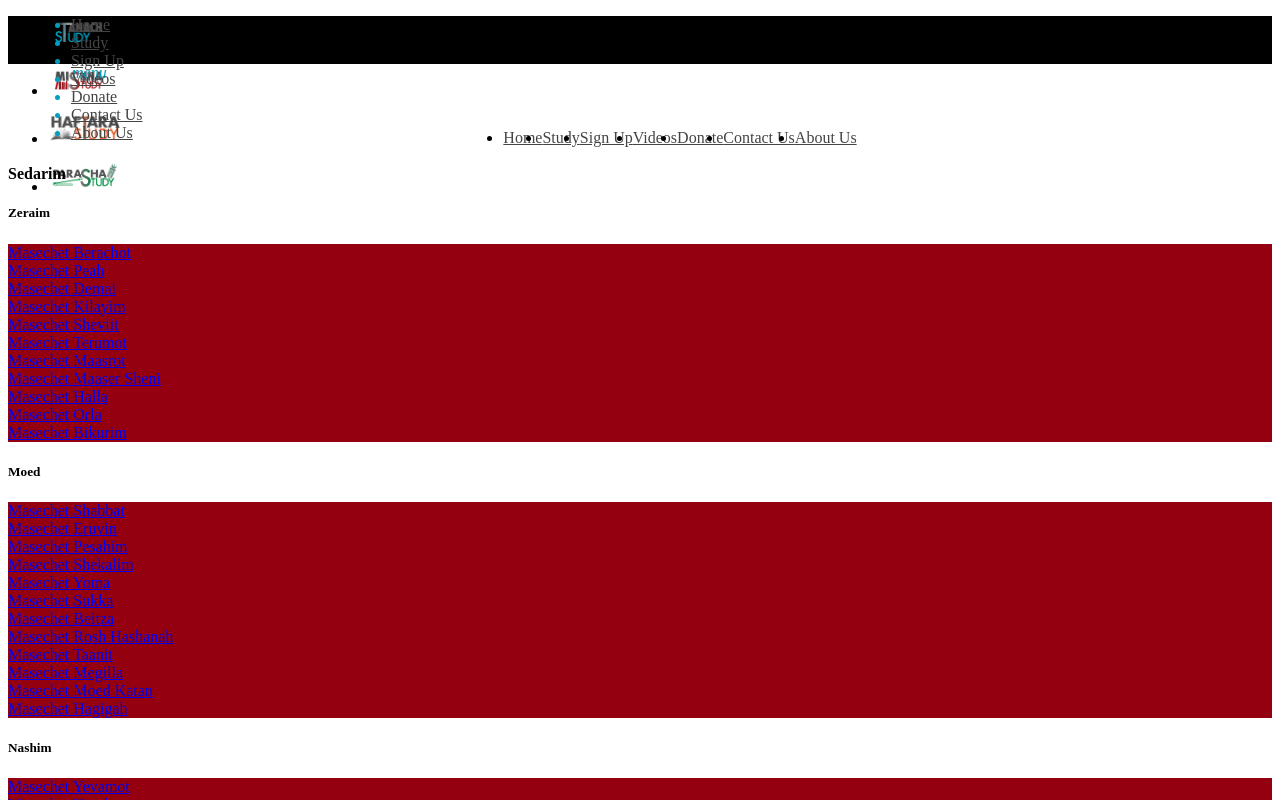
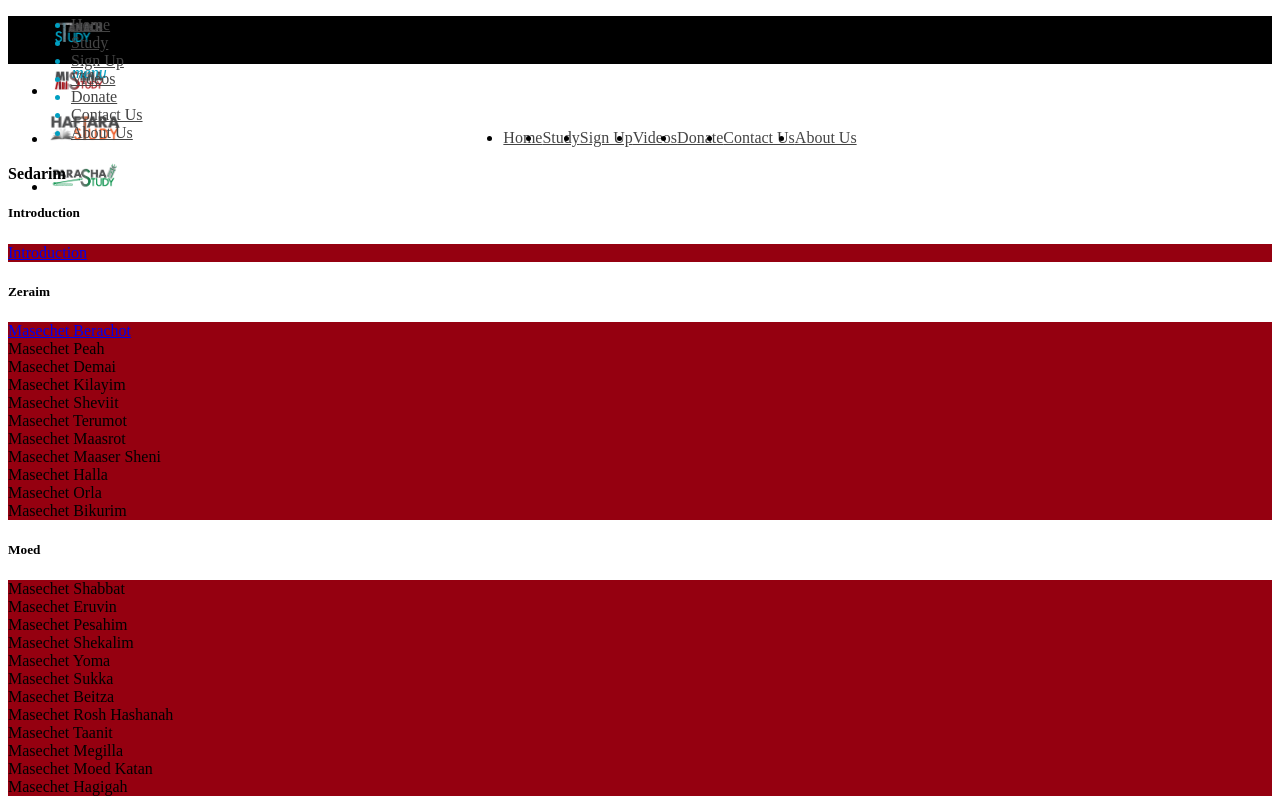
Before and after one commit to tanach-study/Tanach-Study, a React app: page /mishna-study/parts in a window 1280 px wide. Shown: the top 800 px of the page. Built offline with nearby package versions, Linux system fonts and the light colour scheme; the HTML template or start-up script is replaced by a standard one.

Commit message:
Update parts components to display a disabled button for those that are inavtive

```diff
--- a/src/MishnaStudy/Parts/PartLink.jsx
+++ b/src/MishnaStudy/Parts/PartLink.jsx
@@ -12,12 +12,21 @@ function PartLink({ book, i, books }) {
     }
   }
 
+  if (book.active) {
+    return (
+      <Link to={book.url} className={`col s12 m6 l4 ${classAdd}`} key={i}>
+        <div className='card msred btn waves-effect hoverable full-width'>
+          <div className='col-content'>{book.name}</div>
+        </div>
+      </Link>
+    );
+  }
   return (
-    <Link to={book.url} className={`col s12 m6 l4 ${classAdd}`} key={i}>
-      <div className='card msred btn waves-effect hoverable full-width'>
-        <div className='col-content'>Masechet {book.name}</div>
+    <div className={`col s12 m6 l4 ${classAdd}`} key={i}>
+      <div className='card msred btn waves-effect hoverable full-width disabled'>
+        <div className='col-content'>{book.name}</div>
       </div>
-    </Link>
+    </div>
   );
 }
 
--- a/src/MishnaStudy/Parts/Parts.jsx
+++ b/src/MishnaStudy/Parts/Parts.jsx
@@ -9,6 +9,7 @@ function Parts(props) {
     <div className='container'>
       <div className='section center'>
         <h4>Sedarim</h4>
+        <PartList title='Introduction' parts={data.introduction} />
         <PartList title='Zeraim' parts={data.zeraim} />
         <PartList title='Moed' parts={data.moed} />
         <PartList title='Nashim' parts={data.nashim} />
--- a/src/MishnaStudy/Parts/parts.json
+++ b/src/MishnaStudy/Parts/parts.json
@@ -1,266 +1,336 @@
 {
+  "introduction": [
+    {
+      "name": "Introduction",
+      "url": "/mishna-study/masechet/introduction",
+      "active": true
+    }
+  ],
   "zeraim": [
     {
-      "name": "Berachot",
-      "url": "/mishna-study/zeraim/berachot"
+      "name": "Masechet Berachot",
+      "url": "/mishna-study/masechet/zeraim/berachot",
+      "active": true
     },
     {
-      "name": "Peah",
-      "url": "/mishna-study/zeraim/peah"
+      "name": "Masechet Peah",
+      "url": "/mishna-study/masechet/zeraim/peah",
+      "active": false
     },
     {
-      "name": "Demai",
-      "url": "/mishna-study/zeraim/demai"
+      "name": "Masechet Demai",
+      "url": "/mishna-study/masechet/zeraim/demai",
+      "active": false
     },
     {
-      "name": "Kilayim",
-      "url": "/mishna-study/zeraim/kilayim"
+      "name": "Masechet Kilayim",
+      "url": "/mishna-study/masechet/zeraim/kilayim",
+      "active": false
     },
     {
-      "name": "Sheviit",
-      "url": "/mishna-study/zeraim/sheviit"
+      "name": "Masechet Sheviit",
+      "url": "/mishna-study/masechet/zeraim/sheviit",
+      "active": false
     },
     {
-      "name": "Terumot",
-      "url": "/mishna-study/zeraim/terumot"
+      "name": "Masechet Terumot",
+      "url": "/mishna-study/masechet/zeraim/terumot",
+      "active": false
     },
     {
-      "name": "Maasrot",
-      "url": "/mishna-study/zeraim/maasrot"
+      "name": "Masechet Maasrot",
+      "url": "/mishna-study/masechet/zeraim/maasrot",
+      "active": false
     },
     {
-      "name": "Maaser Sheni",
-      "url": "/mishna-study/zeraim/maaser-sheni"
+      "name": "Masechet Maaser Sheni",
+      "url": "/mishna-study/masechet/zeraim/maaser-sheni",
+      "active": false
     },
     {
-      "name": "Halla",
-      "url": "/mishna-study/zeraim/halla"
+      "name": "Masechet Halla",
+      "url": "/mishna-study/masechet/zeraim/halla",
+      "active": false
     },
     {
-      "name": "Orla",
-      "url": "/mishna-study/zeraim/orla"
+      "name": "Masechet Orla",
+      "url": "/mishna-study/masechet/zeraim/orla",
+      "active": false
     },
     {
-      "name": "Bikurim",
-      "url": "/mishna-study/zeraim/bikurim"
+      "name": "Masechet Bikurim",
+      "url": "/mishna-study/masechet/zeraim/bikurim",
+      "active": false
     }
   ],
   "moed": [
     {
-      "name": "Shabbat",
-      "url": "/mishna-study/moed/shabbat"
+      "name": "Masechet Shabbat",
+      "url": "/mishna-study/masechet/moed/shabbat",
+      "active": false
     },
     {
-      "name": "Eruvin",
-      "url": "/mishna-study/moed/eruvin"
+      "name": "Masechet Eruvin",
+      "url": "/mishna-study/masechet/moed/eruvin",
+      "active": false
     },
     {
-      "name": "Pesahim",
-      "url": "/mishna-study/moed/pesahim"
+      "name": "Masechet Pesahim",
+      "url": "/mishna-study/masechet/moed/pesahim",
+      "active": false
     },
     {
-      "name": "Shekalim",
-      "url": "/mishna-study/moed/shekalim"
+      "name": "Masechet Shekalim",
+      "url": "/mishna-study/masechet/moed/shekalim",
+      "active": false
     },
     {
-      "name": "Yoma",
-      "url": "/mishna-study/moed/yoma"
+      "name": "Masechet Yoma",
+      "url": "/mishna-study/masechet/moed/yoma",
+      "active": false
     },
     {
-      "name": "Sukka",
-      "url": "/mishna-study/moed/sukka"
+      "name": "Masechet Sukka",
+      "url": "/mishna-study/masechet/moed/sukka",
+      "active": false
     },
     {
-      "name": "Beitza",
-      "url": "/mishna-study/moed/beitza"
+      "name": "Masechet Beitza",
+      "url": "/mishna-study/masechet/moed/beitza",
+      "active": false
     },
     {
-      "name": "Rosh Hashanah",
-      "url": "/mishna-study/moed/rosh-hashana"
+      "name": "Masechet Rosh Hashanah",
+      "url": "/mishna-study/masechet/moed/rosh-hashana",
+      "active": false
     },
     {
-      "name": "Taanit",
-      "url": "/mishna-study/moed/taanit"
+      "name": "Masechet Taanit",
+      "url": "/mishna-study/masechet/moed/taanit",
+      "active": false
     },
     {
-      "name": "Megilla",
-      "url": "/mishna-study/moed/megilla"
+      "name": "Masechet Megilla",
+      "url": "/mishna-study/masechet/moed/megilla",
+      "active": false
     },
     {
-      "name": "Moed Katan",
-      "url": "/mishna-study/moed/moed-katan"
+      "name": "Masechet Moed Katan",
+      "url": "/mishna-study/masechet/moed/moed-katan",
+      "active": false
     },
     {
-      "name": "Hagigah",
-      "url": "/mishna-study/moed/hagiga"
+      "name": "Masechet Hagigah",
+      "url": "/mishna-study/masechet/moed/hagiga",
+      "active": false
     }
   ],
   "nashim": [
     {
-      "name": "Yevamot",
-      "url": "/mishna-study/nashim/yevamot"
+      "name": "Masechet Yevamot",
+      "url": "/mishna-study/masechet/nashim/yevamot",
+      "active": false
     },
     {
-      "name": "Ketubot",
-      "url": "/mishna-study/nashim/ketubot"
+      "name": "Masechet Ketubot",
+      "url": "/mishna-study/masechet/nashim/ketubot",
+      "active": false
     },
     {
-      "name": "Nedarim",
-      "url": "/mishna-study/nashim/nedarim"
+      "name": "Masechet Nedarim",
+      "url": "/mishna-study/masechet/nashim/nedarim",
+      "active": false
     },
     {
-      "name": "Nazir",
-      "url": "/mishna-study/nashim/nazir"
+      "name": "Masechet Nazir",
+      "url": "/mishna-study/masechet/nashim/nazir",
+      "active": false
     },
     {
-      "name": "Sotah",
-      "url": "/mishna-study/nashim/sotah"
+      "name": "Masechet Sotah",
+      "url": "/mishna-study/masechet/nashim/sotah",
+      "active": false
     },
     {
-      "name": "Gittin",
-      "url": "/mishna-study/nashim/gittin"
+      "name": "Masechet Gittin",
+      "url": "/mishna-study/masechet/nashim/gittin",
+      "active": false
     },
     {
-      "name": "Kiddushin",
-      "url": "/mishna-study/nashim/kiddushin"
+      "name": "Masechet Kiddushin",
+      "url": "/mishna-study/masechet/nashim/kiddushin",
+      "active": false
     }
   ],
   "nezikin": [
     {
-      "name": "Bava Kamma",
-      "url": "/mishna-study/nezikin/bava-kamma"
+      "name": "Masechet Bava Kamma",
+      "url": "/mishna-study/masechet/nezikin/bava-kamma",
+      "active": false
     },
     {
-      "name": "Bava Metzia",
-      "url": "/mishna-study/nezikin/bava-metzia"
+      "name": "Masechet Bava Metzia",
+      "url": "/mishna-study/masechet/nezikin/bava-metzia",
+      "active": false
     },
     {
-      "name": "Bava Batra",
-      "url": "/mishna-study/nezikin/bava-batra"
+      "name": "Masechet Bava Batra",
+      "url": "/mishna-study/masechet/nezikin/bava-batra",
+      "active": false
     },
     {
-      "name": "Sanhedrin",
-      "url": "/mishna-study/nezikin/sanhedrin"
+      "name": "Masechet Sanhedrin",
+      "url": "/mishna-study/masechet/nezikin/sanhedrin",
+      "active": false
     },
     {
-      "name": "Makkot",
-      "url": "/mishna-study/nezikin/makkot"
+      "name": "Masechet Makkot",
+      "url": "/mishna-study/masechet/nezikin/makkot",
+      "active": false
     },
     {
-      "name": "Shevuot",
-      "url": "/mishna-study/nezikin/shevuot"
+      "name": "Masechet Shevuot",
+      "url": "/mishna-study/masechet/nezikin/shevuot",
+      "active": false
     },
     {
-      "name": "Eduyot",
-      "url": "/mishna-study/nezikin/eduyot"
+      "name": "Masechet Eduyot",
+      "url": "/mishna-study/masechet/nezikin/eduyot",
+      "active": false
     },
     {
-      "name": "Avodah Zara",
-      "url": "/mishna-study/nezikin/avoda-zara"
+      "name": "Masechet Avodah Zara",
+      "url": "/mishna-study/masechet/nezikin/avoda-zara",
+      "active": false
     },
     {
-      "name": "Pirkei Avot",
-      "url": "/mishna-study/nezikin/pirkei-avot"
+      "name": "Masechet Pirkei Avot",
+      "url": "/mishna-study/masechet/nezikin/pirkei-avot",
+      "active": false
     },
     {
-      "name": "Horayot",
-      "url": "/mishna-study/nezikin/horayot"
+      "name": "Masechet Horayot",
+      "url": "/mishna-study/masechet/nezikin/horayot",
+      "active": false
     }
   ],
   "kadashim": [
     {
-      "name": "Zevachim",
-      "url": "/mishna-study/kadashim/zevachim"
+      "name": "Masechet Zevachim",
+      "url": "/mishna-study/masechet/kadashim/zevachim",
+      "active": false
     },
     {
-      "name": "Menahot",
-      "url": "/mishna-study/kadashim/menahot"
+      "name": "Masechet Menahot",
+      "url": "/mishna-study/masechet/kadashim/menahot",
+      "active": false
     },
     {
-      "name": "Hullin",
-      "url": "/mishna-study/kadashim/hullin"
+      "name": "Masechet Hullin",
+      "url": "/mishna-study/masechet/kadashim/hullin",
+      "active": false
     },
     {
-      "name": "Bekhorot",
-      "url": "/mishna-study/kadashim/bekhorot"
+      "name": "Masechet Bekhorot",
+      "url": "/mishna-study/masechet/kadashim/bekhorot",
+      "active": false
     },
     {
-      "name": "Arakhin",
-      "url": "/mishna-study/kadashim/arakhin"
+      "name": "Masechet Arakhin",
+      "url": "/mishna-study/masechet/kadashim/arakhin",
+      "active": false
     },
     {
-      "name": "Temurah",
-      "url": "/mishna-study/kadashim/temurah"
+      "name": "Masechet Temurah",
+      "url": "/mishna-study/masechet/kadashim/temurah",
+      "active": false
     },
     {
-      "name": "Keritot",
-      "url": "/mishna-study/kadashim/keritot"
+      "name": "Masechet Keritot",
+      "url": "/mishna-study/masechet/kadashim/keritot",
+      "active": false
     },
     {
-      "name": "Meila",
-      "url": "/mishna-study/kadashim/meila"
+      "name": "Masechet Meila",
+      "url": "/mishna-study/masechet/kadashim/meila",
+      "active": false
     },
     {
-      "name": "Tamid",
-      "url": "/mishna-study/kadashim/tamid"
+      "name": "Masechet Tamid",
+      "url": "/mishna-study/masechet/kadashim/tamid",
+      "active": false
     },
     {
-      "name": "Middot",
-      "url": "/mishna-study/kadashim/middot"
+      "name": "Masechet Middot",
+      "url": "/mishna-study/masechet/kadashim/middot",
+      "active": false
     },
     {
-      "name": "Kinnim",
-      "url": "/mishna-study/kadashim/kinnim"
+      "name": "Masechet Kinnim",
+      "url": "/mishna-study/masechet/kadashim/kinnim",
+      "active": false
     }
   ],
   "taharot": [
     {
-      "name": "Kelim",
-      "url": "/mishna-study/taharot/kelim"
+      "name": "Masechet Kelim",
+      "url": "/mishna-study/masechet/taharot/kelim",
+      "active": false
     },
     {
-      "name": "Oholot",
-      "url": "/mishna-study/taharot/oholot"
+      "name": "Masechet Oholot",
+      "url": "/mishna-study/masechet/taharot/oholot",
+      "active": false
     },
     {
-      "name": "Negaim",
-      "url": "/mishna-study/taharot/negaim"
+      "name": "Masechet Negaim",
+      "url": "/mishna-study/masechet/taharot/negaim",
+      "active": false
     },
     {
-      "name": "Parah",
-      "url": "/mishna-study/taharot/para"
+      "name": "Masechet Parah",
+      "url": "/mishna-study/masechet/taharot/para",
+      "active": false
     },
     {
-      "name": "Taharat",
-      "url": "/mishna-study/taharot/taharat"
+      "name": "Masechet Taharat",
+      "url": "/mishna-study/masechet/taharot/taharat",
+      "active": false
     },
     {
-      "name": "Mikvaot",
-      "url": "/mishna-study/taharot/mikvaot"
+      "name": "Masechet Mikvaot",
+      "url": "/mishna-study/masechet/taharot/mikvaot",
+      "active": false
     },
     {
-      "name": "Niddah",
-      "url": "/mishna-study/taharot/niddah"
+      "name": "Masechet Niddah",
+      "url": "/mishna-study/masechet/taharot/niddah",
+      "active": false
     },
     {
-      "name": "Makhshirin",
-      "url": "/mishna-study/taharot/makhshirin"
+      "name": "Masechet Makhshirin",
+      "url": "/mishna-study/masechet/taharot/makhshirin",
+      "active": false
     },
     {
-      "name": "Zavim",
-      "url": "/mishna-study/taharot/zavim"
+      "name": "Masechet Zavim",
+      "url": "/mishna-study/masechet/taharot/zavim",
+      "active": false
     },
     {
-      "name": "Tevul Yom",
-      "url": "/mishna-study/taharot/tevul-yom"
+      "name": "Masechet Tevul Yom",
+      "url": "/mishna-study/masechet/taharot/tevul-yom",
+      "active": false
     },
     {
-      "name": "Yadayim",
-      "url": "/mishna-study/taharot/yadayim"
+      "name": "Masechet Yadayim",
+      "url": "/mishna-study/masechet/taharot/yadayim",
+      "active": false
     },
     {
-      "name": "Oktzin",
-      "url": "/mishna-study/taharot/oktzin"
+      "name": "Masechet Oktzin",
+      "url": "/mishna-study/masechet/taharot/oktzin",
+      "active": false
     }
   ]
 }
```
